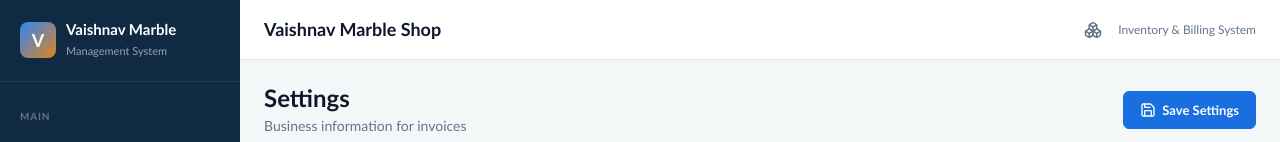
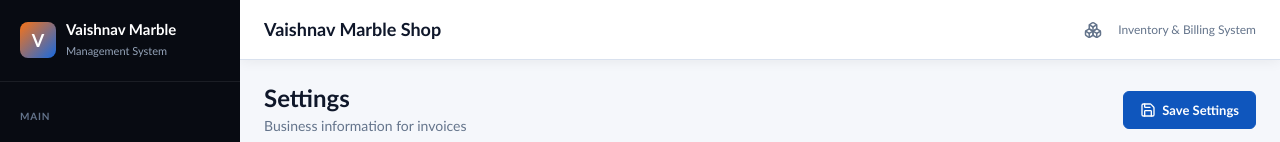
Before and after one commit to maahinbhai699-aasmin/vaishnav-marble-management-system, a React (Vite) app: page /settings in a window 1280 px wide. Shown: the top 142 px of the page. Built offline with nearby package versions, Linux system fonts and the light colour scheme; no server answers; the database is empty.

Commit message:
apply full orange black blue white theme

```diff
--- a/src/index.css
+++ b/src/index.css
@@ -1,26 +1,26 @@
 :root {
   /* Color ramps */
-  --primary-50: #eef6ff;
-  --primary-100: #d9ebff;
-  --primary-200: #bcdcff;
-  --primary-300: #8ec6ff;
-  --primary-400: #58a6ff;
-  --primary-500: #2f86f5;
-  --primary-600: #1a6fe0;
-  --primary-700: #1558b8;
-  --primary-800: #164a94;
-  --primary-900: #174078;
+  --primary-50: #eef5ff;
+  --primary-100: #dceaff;
+  --primary-200: #b9d4ff;
+  --primary-300: #80b5ff;
+  --primary-400: #4d91ff;
+  --primary-500: #1769e0;
+  --primary-600: #0f56bd;
+  --primary-700: #0b4292;
+  --primary-800: #092f68;
+  --primary-900: #061f45;
 
-  --secondary-50: #fef7ee;
-  --secondary-100: #fcecd6;
-  --secondary-200: #f6d4a8;
-  --secondary-300: #eeb670;
-  --secondary-400: #e89a3f;
-  --secondary-500: #e0831f;
-  --secondary-600: #c46a16;
-  --secondary-700: #9c4f14;
-  --secondary-800: #7e3f17;
-  --secondary-900: #683515;
+  --secondary-50: #fff7ed;
+  --secondary-100: #ffedd5;
+  --secondary-200: #fed7aa;
+  --secondary-300: #fdba74;
+  --secondary-400: #fb923c;
+  --secondary-500: #f97316;
+  --secondary-600: #ea580c;
+  --secondary-700: #c2410c;
+  --secondary-800: #9a3412;
+  --secondary-900: #7c2d12;
 
   --accent-50: #f0fdf4;
   --accent-100: #dcfce7;
@@ -70,16 +70,16 @@
   --n-900: #0f172a;
 
   /* Semantic */
-  --bg: #f4f7f8;
+  --bg: #f5f7fb;
   --bg-card: var(--n-0);
-  --bg-sidebar: #102a43;
-  --bg-sidebar-hover: var(--n-800);
+  --bg-sidebar: #080b12;
+  --bg-sidebar-hover: #172033;
   --text: var(--n-700);
   --text-heading: var(--n-900);
   --text-muted: var(--n-500);
   --text-sidebar: var(--n-300);
   --text-sidebar-active: var(--n-0);
-  --border: var(--n-200);
+  --border: #d9e1ee;
   --border-strong: var(--n-300);
 
   --shadow-sm: 0 1px 2px rgba(0,0,0,0.05);
@@ -166,7 +166,7 @@ a:hover { text-decoration: underline; }
   width: 36px;
   height: 36px;
   border-radius: var(--radius);
-  background: linear-gradient(135deg, var(--primary-500), var(--secondary-500));
+  background: linear-gradient(135deg, var(--secondary-500), var(--primary-500));
   display: flex;
   align-items: center;
   justify-content: center;
@@ -228,7 +228,7 @@ a:hover { text-decoration: underline; }
 }
 
 .nav-item.active {
-  background: var(--primary-600);
+  background: var(--secondary-600);
   color: white;
 }
 
@@ -257,6 +257,7 @@ a:hover { text-decoration: underline; }
   position: sticky;
   top: 0;
   z-index: 50;
+  box-shadow: 0 2px 12px rgba(8, 11, 18, 0.06);
 }
 
 .topbar h1 {
```
